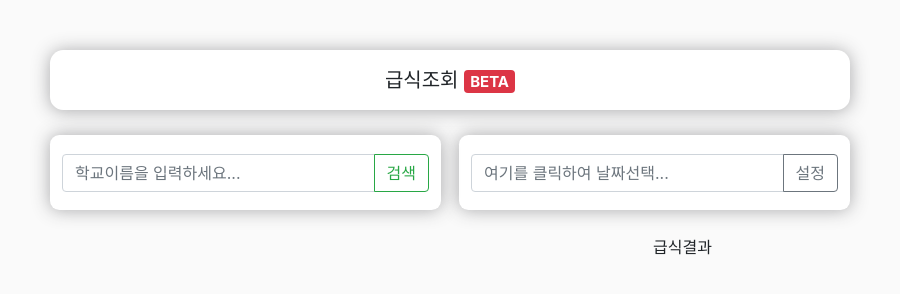
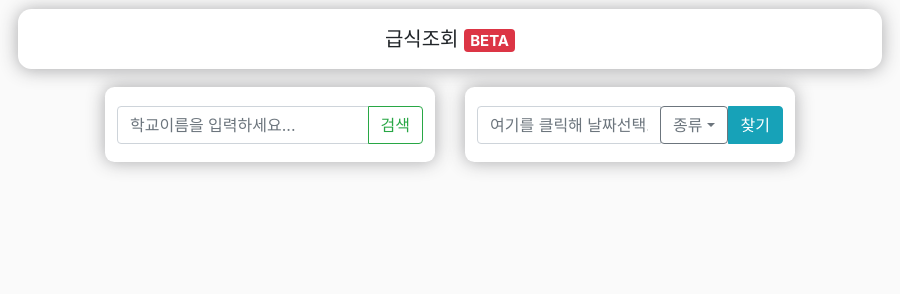
Before and after one commit to cbj0523/Rice-Client, an Electron app: page html/main.html in a window 900 px wide. Drawn offline with Linux system fonts and the light colour scheme.

Commit message:
UI 개편 및 주요 기능 추가
현재 급식 불러오는 메뉴는 작업중
날짜입력창 옆 종류 드랍다운 메뉴로
유치원/초/중/고 선택기능 추가할 예정

```diff
--- a/css/style.css
+++ b/css/style.css
@@ -6,16 +6,26 @@ body {
     background: rgb(250, 250, 250);
 }
 
+.frame {
+    margin : 0 auto;
+    height: 100%;
+    width:100%;
+}
+
+.container {
+    margin: auto;
+}
+
 .header {
-    left: 50px;
-    right: 50px;
-    top: 50px;
+    margin-top: 1%;
+    margin-left : 2%;
+    margin-right : 2%;
+    margin-bottom: 2%;
     text-align: center;
     font-size:15pt;
     line-height: 60px;
     height: 60px;
     box-shadow: 0 1px 18px 0 rgba(47, 48, 53, 0.404);
-    position: fixed;
     border: 0px solid transparent;
     border-radius: 10pt;
     background: white !important;
@@ -28,30 +38,33 @@ body {
     height: 75px;
     border: 0px solid transparent;
     box-shadow: 0 0 18px 0 rgba(47, 48, 53, 0.404);
-    margin: auto;
-    padding: auto;
-    margin-left: 50px;
-    margin-right: 50px;
     text-align: center;
     line-height: 75px;
     z-index: 1;
 }
 
 
-.school_search{
+.input_box{
     border-radius: 7pt;
     background: #ffffff !important;
     height: 75px;
+    width: 100%;
     border: 0px solid transparent;
     box-shadow: 0 0 18px 0 rgba(47, 48, 53, 0.404);
-    position: fixed;
-    margin: auto;
-    padding: auto;
-    /*left: 50px;
-    right: 50px;*/
-    left: 50px;
-    right: 51%;
-    top: 135px;
+    padding-top: 18.75px;
+    padding-left: 12px;
+    padding-right: 12px;
+    z-index: 3;
+}
+
+#input_result .input_box{
+    margin-top: 2%;
+    border-radius: 7pt;
+    background: #ffffff !important;
+    height: 75px;
+    width: 100%;
+    border: 0px solid transparent;
+    box-shadow: 0 0 18px 0 rgba(47, 48, 53, 0.404);
     padding-top: 18.75px;
     padding-left: 12px;
     padding-right: 12px;
@@ -93,7 +106,6 @@ body {
     right: 50px;*/
     right: 50px;
     left: 51%;
-    top: 135px;
     padding-top: 18.75px;
     padding-left: 12px;
     padding-right: 12px;
--- a/html/main.html
+++ b/html/main.html
@@ -37,42 +37,54 @@
 </head>
 
 <body>
+<div class="frame">
     <div class="header">
         급식조회 <span class="badge badge-danger">BETA</span>
     </div>
-    <div class="row" id="search_zone">
+    <div class="container">
+            <div class="row">
                 <div class="col">
-            <div class="school_search">
+                    <div class="input_box" >
                         <div class="input-group mb-3">
-                    <input type="text" class="form-control" id="schoolinput" placeholder="학교이름을 입력하세요..." aria-label="school_name"
-                        aria-describedby="button-addon2" value="">
+                            <input type="text" class="form-control" id="schoolinput" placeholder="학교이름을 입력하세요..." aria-label="school_name" aria-describedby="button-addon2" value="">
                             <div class="input-group-append">
-                        <button class="btn btn-outline-success" type="button" id="button-addon2" onclick="openSearch()">검색</button>
+                                <button class="btn btn-outline-success" type="button" id="button-addon2" onclick="findSchool()">검색</button>
                             </div>
                         </div>
                     </div>
                 </div>
                 <div class="col">
-            <div class="row">
-                <div class="date_selecter">
+                    <div class="input_box">
                         <div class="input-group mb-3">
-                        <input type="text" id="datepicker1"class="form-control" placeholder="여기를 클릭하여 날짜선택..."
-                            aria-label="date" aria-describedby="button-addon2">
+                            <input type="text" id="datepicker1" class="form-control" placeholder="여기를 클릭해 날짜선택..." aria-label="date" aria-describedby="button-addon2" onchange="calenderHandle(this.value)">
                             <div class="input-group-append">
-                            <button class="btn btn-outline-secondary" type="button" id="button-addon2">설정</button>
+                                <div class="dropdown">
+                                    <button class="btn btn-outline-secondary dropdown-toggle" data-toggle="dropdown">종류</button>
+                                    <div class="dropdown-menu">
+                                        <a class="dropdown-item" href="#">유치원</a>
+                                        <a class="dropdown-item" href="#">초등학교</a>
+                                        <a class="dropdown-item" href="#">중학교</a>
+                                        <a class="dropdown-item" href="#">고등학교</a>
+                                    </div>
+                                </div>
+
+
+
+                                <button class="btn btn-info" type="button" id="button-addon2" onclick="getMeal(schoolcode, schoolname, sdate)">찾기</button>
                             </div>
                         </div>
                     </div>
                 </div>
+                <div class="w-100"></div>
+                <div class="col" id="input_result">
+                    <div id="result">
+                </div>
+                <div class="col" id="input_result">
                 </div>
             </div>
-    <div class="row">
-        <div class="col">
-            <div id="result"></div>
     </div>
-        <div class="col" style="text-align: center">
-            급식결과
 </div>
+
 </div>
 
     <!--
@@ -104,13 +116,11 @@
 
 </body>
 <script>
-    const get_meal = require('../get_meal.js');
     var nowdate = new Date();
     nowdate = nowdate.toString().split(' ');
     var tyear = nowdate[3];
     var tmonth = nowdate[1];
     var tdate = nowdate[2];
-    var schoolname;
 
     switch (tmonth) {
         case "Jan": tmonth = "01"; break;
@@ -127,22 +137,9 @@
         case "Dec": tmonth = "12"; break;
     }
 
-    document.getElementById("calender").value = `${tyear}-${tmonth}-${tdate}`;
-
-    function openSearch() {
-        window.open("./searching.html", "childForm", "width=400, height=300");
-    }
-    function getDate() {
-        var data = document.getElementById("calender").value;
-        // yyyy-mm-dd
-        var dataArr = data.split('-');
-
-        var year = dataArr[0];
-        var month = dataArr[1];
-        var date = dataArr[2];
-    }
-
-    var schoolcode;
+    var schoolcode = "";
+    var schoolname = "";
+    var sdate = "";
     function findSchool() {
         var selected = document.getElementById("schoolinput").value.toString();
         if (selected == null || selected == "" || selected == " ") return;
@@ -151,11 +148,11 @@
             var schooldata = data.toString().split('\n');
             schooldata.forEach(datas => {
                 let pdata = datas.split(",");
-                if (pdata.indexOf(selected) != -1) {
+                if (pdata[0].indexOf(selected) != -1) {
                     //$('#result').append(pdata+"<br>");
                     // 검색 후 나오는 값에서 학교아이디(M~~~~~~) 빼기
-
-                    $('#result').append(`<div class="school_result">${pdata}<button type="button" class="btn btn-outline-primary select_button"                                 style="margin-left:2%;" >선택</button></div><br>`);
+                    console.log(pdata);
+                    $('#result').append(`<div class="input_box">${pdata[0]} - ${pdata[1]}<button type="button" name="${pdata[0]}" id="${pdata[2]}" class="btn btn-outline-primary select_button" style="margin-left:3%;" onclick="schoolcode=this.id; schoolname=this.name; this.disabled = true;">선택</button></div><br>`);
                 }
                 pdata = null;
             })
@@ -165,6 +162,42 @@
         //$('#result').append('<div class="btn-group btn-group-sm" role="group">문의하기</div>');
     }
 
+    function calenderHandle(date){
+        sdate = date.toString();
+        console.log(sdate);
+    }
+
+    function getMeal(schoolcode, schoolname , date){
+        datedata = date.toString().split(" ");
+        year = datedata[0];
+        month = datedata[1];
+        day = datedata[2];
+
+        year = year.split("년");
+        month = month.split("월");
+        day = day.split("일");
+
+        year = year[0];
+        month = month[0];
+        day = day[0];
+        let schoolkindcode;
+        /* if(schoolname.indexOf("유치원")){
+            schoolkindcode = 1;
+        }else if(schoolname.startsWith("초등학교", schoolname.length)){
+            schoolkindcode = 2;
+        }else if(schoolname.indexOf("중학교") != -1){
+            schoolkindcode = 3;
+        }else if(schoolname.indexOf("고등학교") != -1){
+            schoolkindcode = 4;
+        } */
+
+        let url = `http://127.0.0.1:5000/?office_of_education=cbe&school_type_code=${schoolkindcode}&school_code=${schoolcode}&year=${year}&month=${month}&date=${day}`
+        console.log(url);
+        /* $.ajax({
+            url:`http://127.0.0.1:5000/?office_of_education=cbe&school_type_code=${schoolkindcode}&school_code=${schoolcode}&year=2019&month=06&date=21`
+        }) */
+    }
+
 
 
 </script>
--- a/main.js
+++ b/main.js
@@ -5,7 +5,7 @@ let menu = "main";
 
 function createWindow(){
     let win = new BrowserWindow({
-        width:500,
+        width:900,
         height:700,
         webPreferences:{
             nodeIntegration:true
```
Lines whose indentation alone changed are shown as unchanged.
